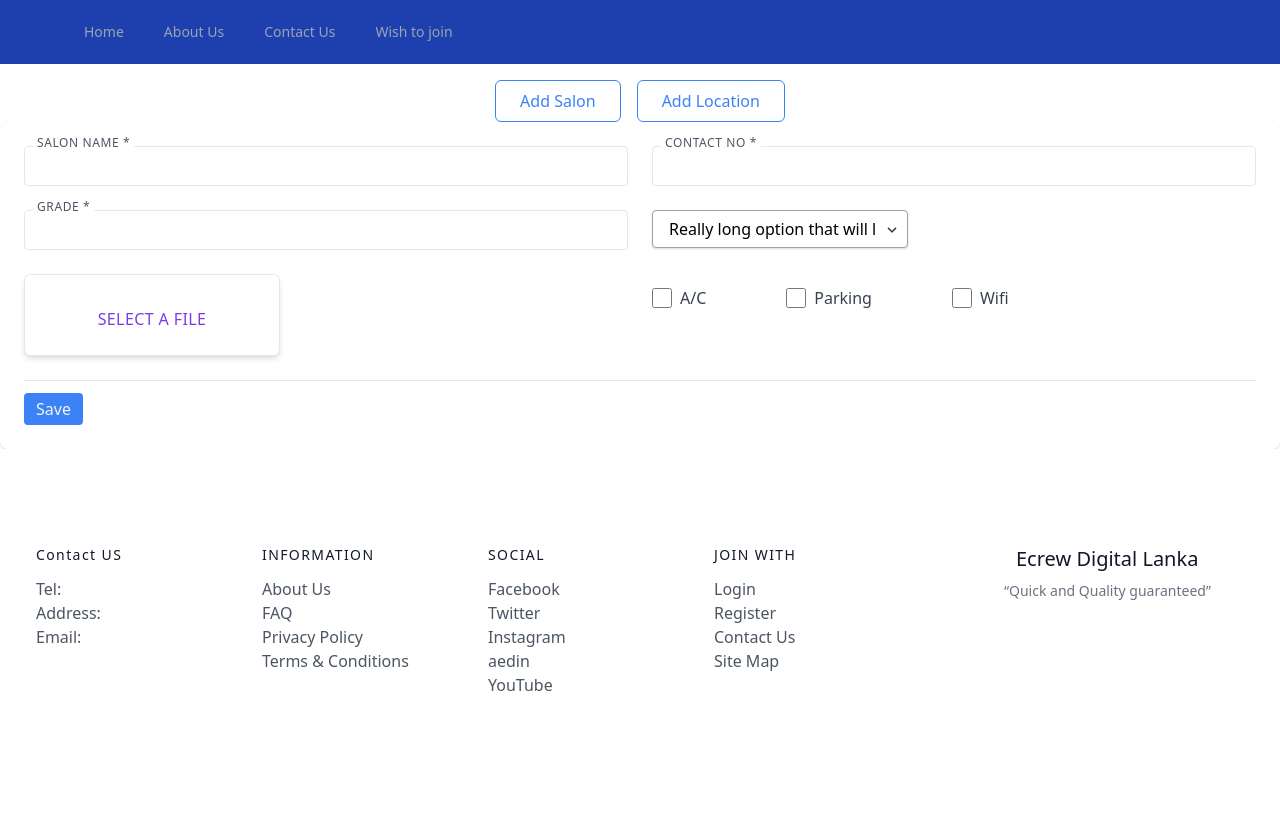
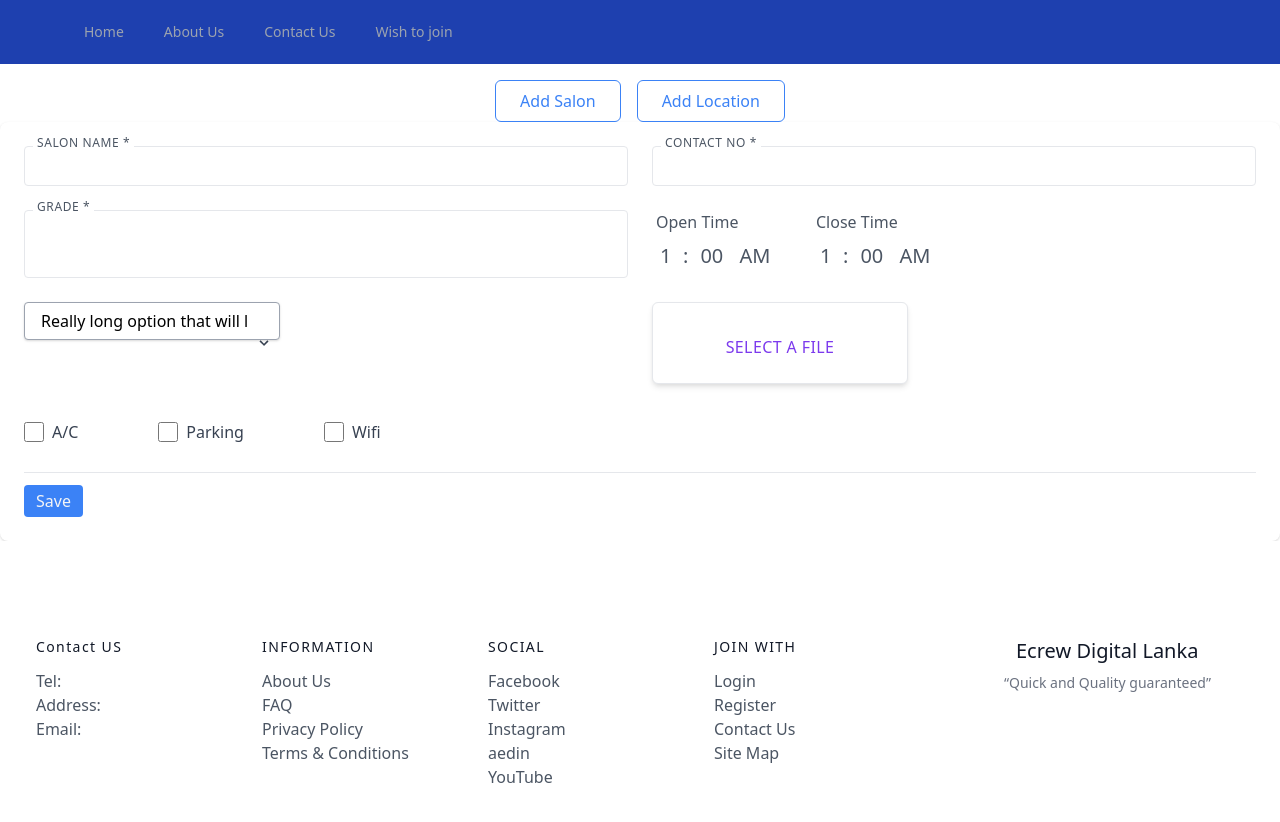
Before and after one commit to Kalz47/end-ecrew, a React (Create React App) app: page /adminHome in a window 1280 px wide. Shown: the top 822 px of the page. Built offline with nearby package versions, Linux system fonts and the light colour scheme.

Commit message:
added cards details

```diff
--- a/src/Admin/Pages/AdminHome/index.js
+++ b/src/Admin/Pages/AdminHome/index.js
@@ -20,12 +20,12 @@ export default function AdminHome() {
         </button>
       </div>
       <div className={`${tab === 0 ? "block" : "hidden"}`}>
-        <form class="bg-white shadow rounded-lg p-6">
-          <div class="grid lg:grid-cols-2 gap-6">
-            <div class="border focus-within:border-blue-500 focus-within:text-blue-500 transition-all duration-500 relative rounded p-1">
-              <div class="-mt-4 absolute tracking-wider px-1 uppercase text-xs">
+        <form className="bg-white shadow rounded-lg p-6">
+          <div className="grid lg:grid-cols-2 gap-6">
+            <div className="border focus-within:border-blue-500 focus-within:text-blue-500 transition-all duration-500 relative rounded p-1">
+              <div className="-mt-4 absolute tracking-wider px-1 uppercase text-xs">
                 <p>
-                  <label for="name" class="bg-white text-gray-600 px-1">
+                  <label for="name" className="bg-white text-gray-600 px-1">
                     Salon name *
                   </label>
                 </p>
@@ -36,14 +36,14 @@ export default function AdminHome() {
                   autocomplete="false"
                   tabindex="0"
                   type="text"
-                  class="py-1 px-1 text-gray-900 outline-none block h-full w-full"
+                  className="py-1 px-1 text-gray-900 outline-none block h-full w-full"
                 />
               </p>
             </div>
-            <div class="border focus-within:border-blue-500 focus-within:text-blue-500 transition-all duration-500 relative rounded p-1">
-              <div class="-mt-4 absolute tracking-wider px-1 uppercase text-xs">
+            <div className="border focus-within:border-blue-500 focus-within:text-blue-500 transition-all duration-500 relative rounded p-1">
+              <div className="-mt-4 absolute tracking-wider px-1 uppercase text-xs">
                 <p>
-                  <label for="lastname" class="bg-white text-gray-600 px-1">
+                  <label for="lastname" className="bg-white text-gray-600 px-1">
                     Contact No *
                   </label>
                 </p>
@@ -54,14 +54,14 @@ export default function AdminHome() {
                   autocomplete="false"
                   tabindex="0"
                   type="text"
-                  class="py-1 px-1 outline-none block h-full w-full"
+                  className="py-1 px-1 outline-none block h-full w-full"
                 />
               </p>
             </div>
-            <div class="border focus-within:border-blue-500 focus-within:text-blue-500 transition-all duration-500 relative rounded p-1">
-              <div class="-mt-4 absolute tracking-wider px-1 uppercase text-xs">
+            <div className="border focus-within:border-blue-500 focus-within:text-blue-500 transition-all duration-500 relative rounded p-1">
+              <div className="-mt-4 absolute tracking-wider px-1 uppercase text-xs">
                 <p>
-                  <label for="username" class="bg-white text-gray-600 px-1">
+                  <label for="username" className="bg-white text-gray-600 px-1">
                     Grade *
                   </label>
                 </p>
@@ -72,22 +72,110 @@ export default function AdminHome() {
                   autocomplete="false"
                   tabindex="0"
                   type="text"
-                  class="py-1 px-1 outline-none block h-full w-full"
+                  className="py-1 px-1 outline-none block h-full w-full"
                 />
               </p>
             </div>
+            <div className="flex flex-row w-64">
+              <div>
+                <label for="lastname" className="bg-white text-gray-600 px-1">
+                  Open Time{" "}
+                </label>{" "}
+                <div>
+                  <div className="p-2 w-40 bg-white rounded-lg text-gray-600">
+                    <div className="flex">
+                      <select
+                        name="hours"
+                        className="bg-transparent text-xl appearance-none outline-none bg-white text-gray-600 rounded-lg"
+                      >
+                        <option value="1">1</option>
+                        <option value="2">2</option>
+                        <option value="3">3</option>
+                        <option value="4">4</option>
+                        <option value="5">5</option>
+                        <option value="6">6</option>
+                        <option value="7">7</option>
+                        <option value="8">8</option>
+                        <option value="9">9</option>
+                        <option value="10">10</option>
+                        <option value="11">10</option>
+                        <option value="12">12</option>
+                      </select>
+                      <span className="text-xl mr-3">:</span>
+                      <select
+                        name="minutes"
+                        className="bg-transparent text-xl appearance-none outline-none mr-4"
+                      >
+                        <option value="0">00</option>
+                        <option value="30">30</option>
+                      </select>
+                      <select
+                        name="ampm"
+                        className="bg-transparent text-xl appearance-none outline-none"
+                      >
+                        <option value="am">AM</option>
+                        <option value="pm">PM</option>
+                      </select>
+                    </div>
+                  </div>
+                </div>
+              </div>
 
-            <div class="inline-block relative w-64">
-              <select class="block appearance-none w-full bg-white border border-gray-400 hover:border-gray-500 px-4 py-2 pr-8 rounded shadow leading-tight focus:outline-none focus:shadow-outline">
+              <div>
+                <label for="lastname" className="bg-white text-gray-600 px-1">
+                  Close Time{" "}
+                </label>{" "}
+                <div>
+                  <div className="p-2 w-40 bg-white rounded-lg text-gray-600">
+                    <div className="flex">
+                      <select
+                        name="hours"
+                        className="bg-transparent text-xl appearance-none outline-none bg-white text-gray-600"
+                      >
+                        <option value="1">1</option>
+                        <option value="2">2</option>
+                        <option value="3">3</option>
+                        <option value="4">4</option>
+                        <option value="5">5</option>
+                        <option value="6">6</option>
+                        <option value="7">7</option>
+                        <option value="8">8</option>
+                        <option value="9">9</option>
+                        <option value="10">10</option>
+                        <option value="11">10</option>
+                        <option value="12">12</option>
+                      </select>
+                      <span className="text-xl mr-3">:</span>
+                      <select
+                        name="minutes"
+                        className="bg-transparent text-xl appearance-none outline-none mr-4"
+                      >
+                        <option value="0">00</option>
+                        <option value="30">30</option>
+                      </select>
+                      <select
+                        name="ampm"
+                        className="bg-transparent text-xl appearance-none outline-none"
+                      >
+                        <option value="am">AM</option>
+                        <option value="pm">PM</option>
+                      </select>
+                    </div>
+                  </div>
+                </div>
+              </div>
+            </div>
+            <div className="inline-block relative w-64">
+              <select className="block appearance-none w-full bg-white border border-gray-400 hover:border-gray-500 px-4 py-2 pr-8 rounded shadow leading-tight focus:outline-none focus:shadow-outline">
                 <option>
                   Really long option that will likely overlap the chevron
                 </option>
                 <option>Option 2</option>
                 <option>Option 3</option>
               </select>
-              <div class="pointer-events-none absolute inset-y-0 right-0 flex items-center px-2 text-gray-700">
+              <div className="pointer-events-none absolute inset-y-0 right-0 flex items-center px-2 text-gray-700">
                 <svg
-                  class="fill-current h-4 w-4"
+                  className="fill-current h-4 w-4"
                   xmlns="http://www.w3.org/2000/svg"
                   viewBox="0 0 20 20"
                 >
@@ -97,7 +185,7 @@ export default function AdminHome() {
             </div>
             <div>
               <label
-                class="
+                className="
                 w-64
                 flex flex-col
                 items-center
@@ -117,37 +205,39 @@ export default function AdminHome() {
                 duration-150
             "
               >
-                <i class="fa fa-cloud-upload-alt fa-3x"></i>
-                <span class="mt-2 text-base leading-normal">Select a file</span>
-                <input type="file" class="hidden" />
+                <i className="fa fa-cloud-upload-alt fa-3x"></i>
+                <span className="mt-2 text-base leading-normal">
+                  Select a file
+                </span>
+                <input type="file" className="hidden" />
               </label>
             </div>
             <div className="space-x-20">
-              <label class="inline-flex items-center mt-3">
+              <label className="inline-flex items-center mt-3">
                 <input
                   type="checkbox"
-                  class="form-checkbox h-5 w-5 text-gray-600"
+                  className="form-checkbox h-5 w-5 text-gray-600"
                 />
-                <span class="ml-2 text-gray-700">A/C</span>
+                <span className="ml-2 text-gray-700">A/C</span>
               </label>
-              <label class="inline-flex items-center mt-3">
+              <label className="inline-flex items-center mt-3">
                 <input
                   type="checkbox"
-                  class="form-checkbox h-5 w-5 text-gray-600"
+                  className="form-checkbox h-5 w-5 text-gray-600"
                 />
-                <span class="ml-2 text-gray-700">Parking</span>
+                <span className="ml-2 text-gray-700">Parking</span>
               </label>
-              <label class="inline-flex items-center mt-3">
+              <label className="inline-flex items-center mt-3">
                 <input
                   type="checkbox"
-                  class="form-checkbox h-5 w-5 text-gray-600"
+                  className="form-checkbox h-5 w-5 text-gray-600"
                 />
-                <span class="ml-2 text-gray-700">Wifi</span>
+                <span className="ml-2 text-gray-700">Wifi</span>
               </label>
             </div>
           </div>
-          <div class="border-t mt-6 pt-3">
-            <button class="rounded text-gray-100 px-3 py-1 bg-blue-500 hover:shadow-inner hover:bg-blue-700 transition-all duration-300">
+          <div className="border-t mt-6 pt-3">
+            <button className="rounded text-gray-100 px-3 py-1 bg-blue-500 hover:shadow-inner hover:bg-blue-700 transition-all duration-300">
               Save
             </button>
           </div>
@@ -155,10 +245,10 @@ export default function AdminHome() {
       </div>
       <div className={`p-10 ${tab === 1 ? "block" : "hidden"}`}>
         <form>
-          <div class="border focus-within:border-blue-500 focus-within:text-blue-500 transition-all duration-500 relative rounded p-1 w-40">
-            <div class="-mt-4 absolute tracking-wider px-1 uppercase text-xs">
+          <div className="border focus-within:border-blue-500 focus-within:text-blue-500 transition-all duration-500 relative rounded p-1 w-40">
+            <div className="-mt-4 absolute tracking-wider px-1 uppercase text-xs">
               <p>
-                <label for="name" class="bg-white text-gray-600 px-1">
+                <label for="name" className="bg-white text-gray-600 px-1">
                   Location *
                 </label>
               </p>
@@ -169,12 +259,12 @@ export default function AdminHome() {
                 autocomplete="false"
                 tabindex="0"
                 type="text"
-                class="py-1 px-1 text-gray-900 outline-none block h-full w-full"
+                className="py-1 px-1 text-gray-900 outline-none block h-full w-full"
               />
             </p>
           </div>
-          <div class="border-t mt-6 pt-3">
-            <button class="rounded text-gray-100 px-3 py-1 bg-blue-500 hover:shadow-inner hover:bg-blue-700 transition-all duration-300">
+          <div className="border-t mt-6 pt-3">
+            <button className="rounded text-gray-100 px-3 py-1 bg-blue-500 hover:shadow-inner hover:bg-blue-700 transition-all duration-300">
               Save
             </button>
           </div>{" "}
```
